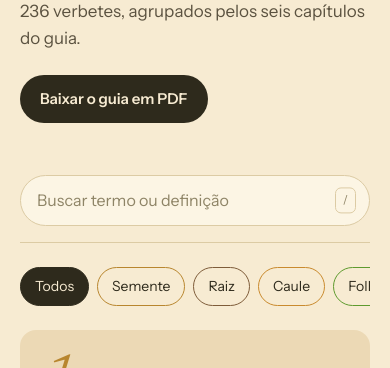
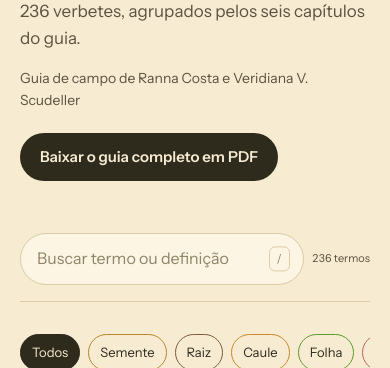
Before and after one commit to httpsmaxwell/Morfologia-de-Angiospermas-Glossario-do-guia-de-campo, a plain HTML site: page index.html in a window 390 px wide. Shown: the part 243-611 px from the top of the page. Drawn offline with Linux system fonts and the light colour scheme.

Commit message:
Melhora busca e navegação do glossário

```diff
--- a/index.html
+++ b/index.html
@@ -57,6 +57,7 @@ main{padding:56px clamp(20px,5vw,64px) 96px;min-width:0}
 .hero h1{font-family:var(--serif);font-weight:400;font-size:clamp(40px,6vw,68px);line-height:1;letter-spacing:-.02em;margin:0}
 .hero h1 b{font-weight:500}
 .hero p{margin:0;color:var(--soft);font-size:17px}
+.guide-credit{font-size:14px!important}
 
 .tools{position:sticky;top:0;z-index:4;background:var(--paper);padding:12px 0 16px;margin:0 0 24px;display:flex;gap:12px;align-items:center;border-bottom:1px solid var(--line)}
 .search{position:relative;flex:1;min-width:0}
@@ -65,6 +66,9 @@ main{padding:56px clamp(20px,5vw,64px) 96px;min-width:0}
 .search input:focus{outline:none;border-color:var(--ink)}
 .kbd{position:absolute;right:14px;top:50%;transform:translateY(-50%);font-size:12px;color:var(--faint);border:1px solid var(--line);border-radius:6px;padding:2px 7px;pointer-events:none}
 .count{font-size:14px;color:var(--soft);white-space:nowrap;font-variant-numeric:tabular-nums}
+.term-title{color:inherit;text-decoration:none;text-underline-offset:4px}
+.term-title:hover{text-decoration:underline}
+.term-title:focus-visible{outline-offset:5px}
 
 .chapters{display:none;gap:8px;overflow-x:auto;padding:0 0 4px;margin:0 0 20px;scrollbar-width:none}
 .chapters::-webkit-scrollbar{display:none}
@@ -118,11 +122,12 @@ footer{margin-top:72px;padding-top:24px;border-top:1px solid var(--line);font-si
   .rail{position:static;height:auto;border-right:0;border-bottom:1px solid var(--line);padding:24px 20px 16px;gap:0}
   .nav{display:none}
   .rail-foot{display:none}
-  .chapters{display:flex}
+  .chapters{display:flex;position:sticky;top:68px;z-index:3;background:var(--paper);padding:8px 0;margin-bottom:12px}
   main{padding:32px 20px 72px}
   .tools{top:0}
-  .count{display:none}
+  .count{display:inline;font-size:12px}
 }
+@media (max-width:420px){.tools{gap:8px}.count{font-size:11px}.chapters{top:64px}.chapters button{padding:7px 11px;font-size:13px}}
 @media (prefers-reduced-motion:reduce){html{scroll-behavior:auto}}
 </style>
 </head>
@@ -142,13 +147,14 @@ footer{margin-top:72px;padding-top:24px;border-top:1px solid var(--line);font-si
     <header class="hero">
       <h1>Termos da <b>botânica</b>, do fruto ao pólen.</h1>
       <p>236 verbetes, agrupados pelos seis capítulos do guia.</p>
-      <a class="dl" href="https://drive.google.com/uc?export=download&id=1CN4RXK_cwJlnq27odbtxC0mMbkZYgiLq" target="_blank" rel="noopener">Baixar o guia em PDF</a>
+      <p class="guide-credit">Guia de campo de Ranna Costa e Veridiana V. Scudeller</p>
+      <a class="dl" href="https://drive.google.com/uc?export=download&id=1CN4RXK_cwJlnq27odbtxC0mMbkZYgiLq" target="_blank" rel="noopener">Baixar o guia completo em PDF</a>
     </header>
 
     <div class="tools">
       <label class="search">
         <span class="sr-only" style="position:absolute;left:-9999px">Buscar termo</span>
-        <input type="search" id="q" placeholder="Buscar termo ou definição" autocomplete="off">
+        <input type="search" id="q" placeholder="Buscar termo ou definição" autocomplete="off" aria-controls="content" aria-describedby="count">
         <span class="kbd" aria-hidden="true">/</span>
       </label>
       <span class="count" id="count" aria-live="polite"></span>
@@ -157,7 +163,7 @@ footer{margin-top:72px;padding-top:24px;border-top:1px solid var(--line);font-si
     <div class="chapters" id="chapters" role="group" aria-label="Filtrar por capítulo"></div>
 
     <div id="content"></div>
-    <p class="empty" id="empty" hidden>Nenhum termo com essa busca.</p>
+    <p class="empty" id="empty" hidden>Nenhum verbete encontrado. Tente outros termos ou limpe a busca.</p>
 
     <footer>As definições foram extraídas do próprio guia. Para ver as ilustrações e fotografias, consulte a página indicada no original. <a href="https://drive.google.com/uc?export=download&id=1CN4RXK_cwJlnq27odbtxC0mMbkZYgiLq" target="_blank" rel="noopener">Baixar o PDF completo</a>.</footer>
   </main>
@@ -178,7 +184,11 @@ const nav = $('#nav'), chapsEl = $('#chapters'), content = $('#content'), q = $(
 let active = null;
 
 function esc(s){return s.replace(/[&<>"']/g,m=>({'&':'&amp;','<':'&lt;','>':'&gt;','"':'&quot;',"'":'&#39;'}[m]));}
-function anchor(k){return 'cap-'+k.toLowerCase();}
+function normalize(s){return s.normalize('NFD').replace(/[\u0300-\u036f]/g,'').toLowerCase();}
+function slug(s){return normalize(s).replace(/[^a-z0-9]+/g,'-').replace(/^-|-$/g,'');}
+function anchor(k){return 'cap-'+slug(k);}
+function termAnchor(it){return it._id;}
+const SEARCH_ITEMS = ITEMS.map((it,index)=>({...it, _search:normalize(it.t+' '+it.d), _id:'termo-'+slug(it.c)+'-'+slug(it.t)+'-'+it.p+'-'+(index+1)}));
 
 // Build static UI once
 CHAPS.forEach(ch => {
@@ -187,27 +197,28 @@ CHAPS.forEach(ch => {
   b.style.setProperty('--c', ch.c);
   b.dataset.k = ch.k;
   b.innerHTML = '<span class="sw"></span><span>'+ch.k+'</span><span class="n" data-n="'+ch.k+'"></span>';
-  b.onclick = () => { active = (active===ch.k)?null:ch.k; update(); };
+  b.onclick = () => selectChapter(active===ch.k?null:ch.k);
   li.appendChild(b); nav.appendChild(li);
 
   const cb = document.createElement('button');
   cb.textContent = ch.k; cb.dataset.k = ch.k; cb.style.setProperty('--c', ch.c);
-  cb.onclick = () => { active = (active===ch.k)?null:ch.k; update(); };
+  cb.onclick = () => selectChapter(active===ch.k?null:ch.k);
   chapsEl.appendChild(cb);
 });
 const allBtn = document.createElement('button'); allBtn.textContent='Todos'; allBtn.dataset.k='';
-allBtn.onclick = () => { active=null; update(); };
+allBtn.onclick = () => selectChapter(null);
 chapsEl.prepend(allBtn);
 
 function render(){
-  const term = q.value.trim().toLowerCase();
-  let total = 0;
+  const terms = normalize(q.value.trim()).split(/\s+/).filter(Boolean);
+  const rows = SEARCH_ITEMS.filter(it=>terms.every(term=>it._search.includes(term)));
+  const byChapter = new Map(CHAPS.map(ch=>[ch.k,rows.filter(it=>it.c===ch.k)]));
+  const total = rows.length;
   const html = CHAPS.map(ch => {
-    const rows = ITEMS.filter(it => it.c===ch.k && (!term || it.t.toLowerCase().includes(term) || it.d.toLowerCase().includes(term)));
-    total += rows.length;
-    const hidden = (active && active!==ch.k) || rows.length===0;
-    const body = rows.map(it =>
-      '<article class="term"><h3>'+esc(it.t)+'</h3><a class="pg" href="#" title="Página '+it.p+' do guia">p. '+it.p+'</a><p>'+esc(it.d)+'</p></article>'
+    const chapterRows = byChapter.get(ch.k);
+    const hidden = (active && active!==ch.k) || chapterRows.length===0;
+    const body = chapterRows.map(it =>
+      '<article class="term" id="'+termAnchor(it)+'"><h3><a class="term-title" href="#'+termAnchor(it)+'" aria-label="Link direto para '+esc(it.t)+'">'+esc(it.t)+'</a></h3><a class="pg" href="https://drive.google.com/file/d/1CN4RXK_cwJlnq27odbtxC0mMbkZYgiLq/view#page='+it.p+'" target="_blank" rel="noopener" title="Abrir a página '+it.p+' do guia em PDF">p. '+it.p+'</a><p>'+esc(it.d)+'</p></article>'
     ).join('');
     return '<section class="chap" id="'+anchor(ch.k)+'" style="--c:'+ch.c+'"'+(hidden?' hidden':'')+'>'
       + '<header class="chap-head"><span class="chap-num">'+(CHAPS.indexOf(ch)+1)+'</span><h2>'+ch.k+'</h2>'
@@ -217,34 +228,52 @@ function render(){
   empty.hidden = total>0;
   countEl.textContent = total + (total===1?' termo':' termos');
   CHAPS.forEach(ch => {
-    const n = ITEMS.filter(it => it.c===ch.k && (!term || it.t.toLowerCase().includes(term) || it.d.toLowerCase().includes(term))).length;
+    const n = byChapter.get(ch.k).length;
     const el = document.querySelector('[data-n="'+ch.k+'"]'); if(el) el.textContent = n;
   });
 }
 
-function update(){
+function update(scroll=true){
   [...nav.querySelectorAll('button')].forEach(b => b.setAttribute('aria-current', String(b.dataset.k===active)));
   [...chapsEl.querySelectorAll('button')].forEach(b => b.setAttribute('aria-pressed', String((b.dataset.k||null)===active)));
   render();
-  if(active) document.getElementById(anchor(active)).scrollIntoView({block:'start'});
+  if(scroll && active) document.getElementById(anchor(active)).scrollIntoView({block:'start'});
+}
+
+function selectChapter(chapter){
+  active=chapter;
+  const hash=chapter?'#'+anchor(chapter):'';
+  history.replaceState(null,'',location.pathname+location.search+hash);
+  update();
+}
+
+function syncFromHash(){
+  const id=decodeURIComponent(location.hash.slice(1));
+  const chapter=CHAPS.find(ch=>anchor(ch.k)===id);
+  const item=SEARCH_ITEMS.find(it=>termAnchor(it)===id);
+  active=chapter?chapter.k:(item?item.c:null);
+  update(false);
+  if(id && (chapter||item)) requestAnimationFrame(()=>document.getElementById(id)?.scrollIntoView({block:'start'}));
 }
 
 
 const root = document.documentElement;
-root.dataset.theme = 'light';
+try{root.dataset.theme=localStorage.getItem('glossario-theme')==='dark'?'dark':'light'}catch{root.dataset.theme='light'}
 function isDark(){ return root.dataset.theme==='dark'; }
 function paintTheme(){
   document.querySelectorAll('.switch').forEach(b => b.setAttribute('aria-checked', String(isDark())));
 }
 document.querySelectorAll('.switch').forEach(b => b.addEventListener('click', () => {
   root.dataset.theme = isDark() ? 'light' : 'dark';
+  try{localStorage.setItem('glossario-theme',root.dataset.theme)}catch{}
   paintTheme();
 }));
 paintTheme();
 
 q.addEventListener('input', render);
 document.addEventListener('keydown', e => { if(e.key==='/' && document.activeElement!==q){ e.preventDefault(); q.focus(); }});
-update();
+window.addEventListener('hashchange',syncFromHash);
+syncFromHash();
 </script>
 </body>
 </html>
```
